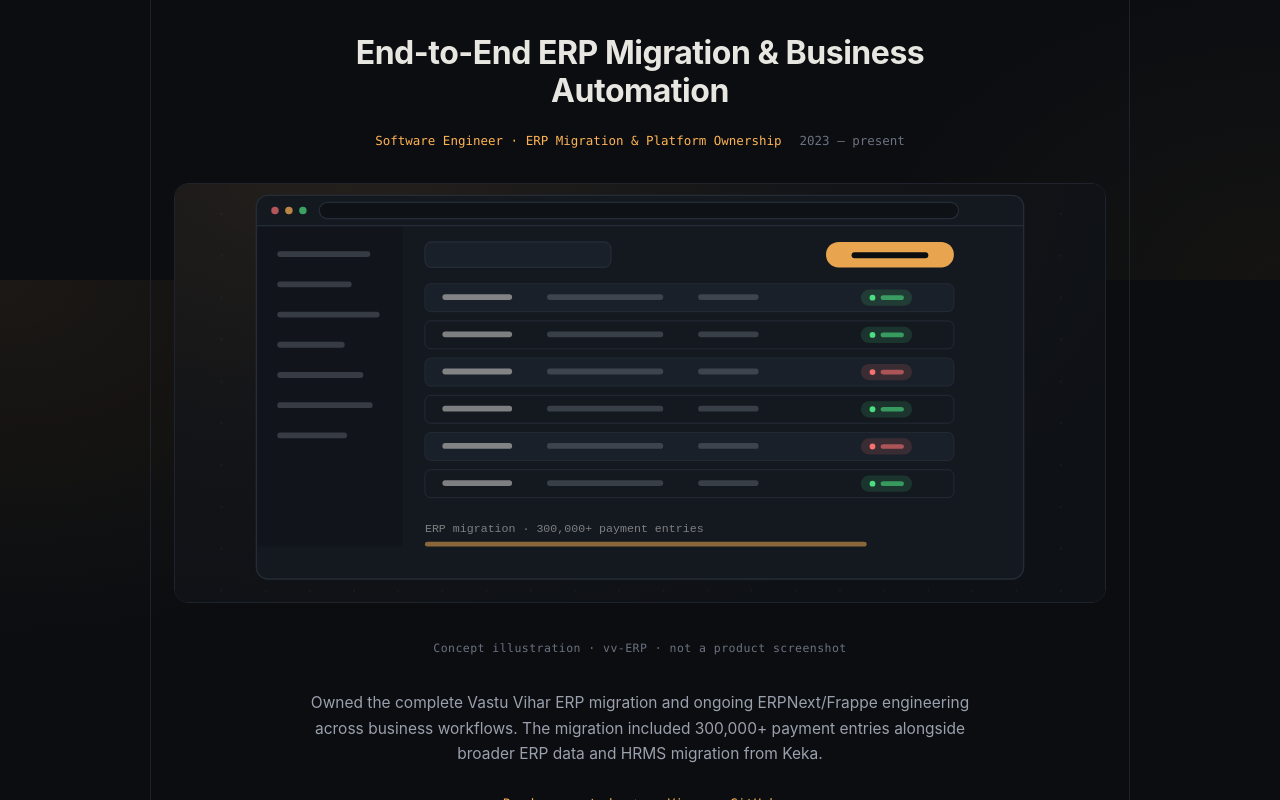
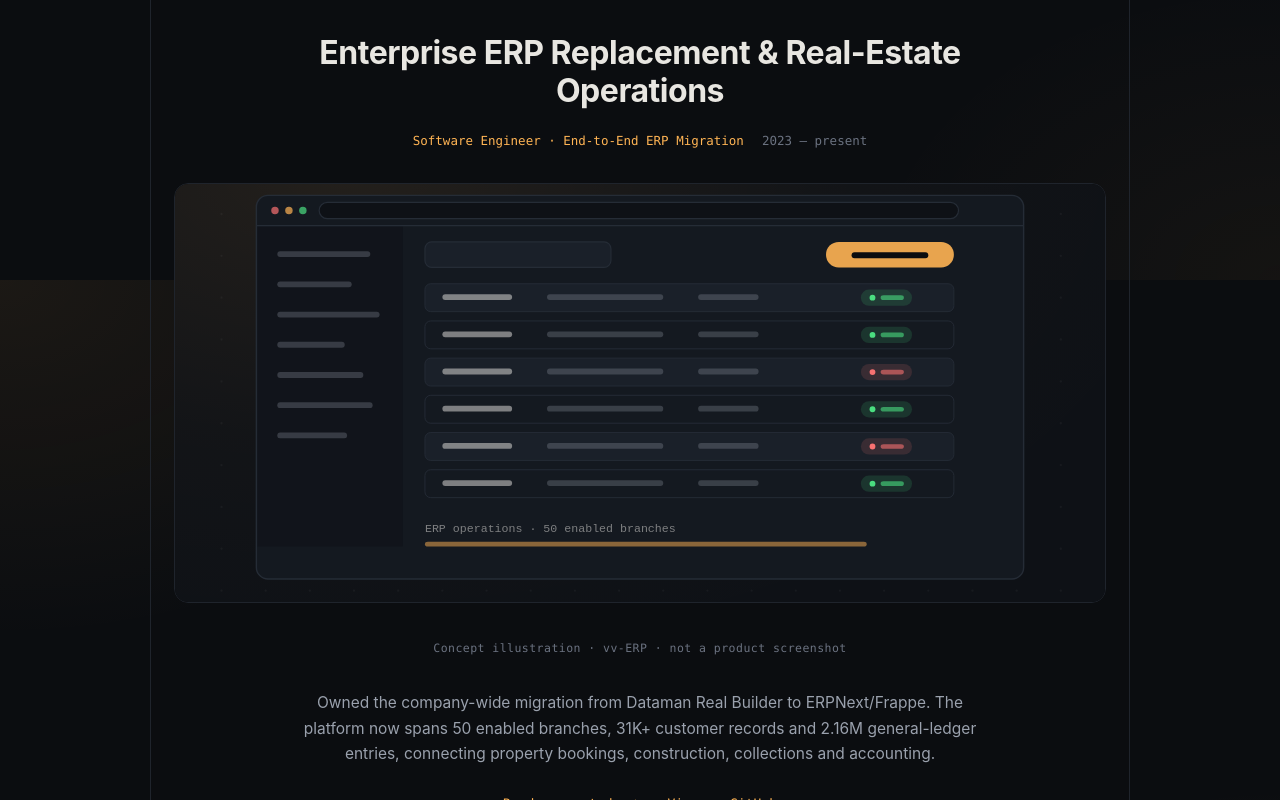
Before and after one commit to mprinceb/folio, a Next.js app: page /work in a window 1280 px wide. Shown: the part 2120-2920 px from the top of the page. Built offline with nearby package versions, Linux system fonts and the light colour scheme.

Commit message:
Quantify ERP replacement with verified business scale (#3)

```diff
--- a/app/components/Cover.jsx
+++ b/app/components/Cover.jsx
@@ -145,7 +145,7 @@ const ErpScene = () => (
         <Chiplet x={590} y={141 + i * 32} ok={i !== 2 && i !== 4} />
       </g>
     ))}
-    <text x={215} y={350} fontFamily="JetBrains Mono Variable, monospace" fontSize="10" fill={TXT}>ERP migration · 300,000+ payment entries</text>
+    <text x={215} y={350} fontFamily="JetBrains Mono Variable, monospace" fontSize="10" fill={TXT}>ERP operations · 50 enabled branches</text>
     <Bar x={215} y={358} w={380} h={4} c="rgba(255,180,84,.5)" />
   </Frame>
 );
--- a/app/projects.js
+++ b/app/projects.js
@@ -78,45 +78,75 @@ export const projects = [
     github: null,
   },
   {
-    slug: "vv-erp",
-    name: "vv-ERP",
-    title: "vv-ERP — End-to-End ERP Migration & Business Automation",
-    role: "Software Engineer · ERP Migration & Platform Ownership",
-    period: "2023 — present",
-    desc: "Owned the complete Vastu Vihar ERP migration and ongoing ERPNext/Frappe engineering across business workflows. The migration included 300,000+ payment entries alongside broader ERP data and HRMS migration from Keka.",
-    tags: ["Frappe / ERPNext", "Python", "Kubernetes", "ArgoCD", "Keycloak", "Nginx", "ELK"],
-    sections: [
+    "slug": "vv-erp",
+    "name": "vv-ERP",
+    "title": "Vastu Vihar — Enterprise ERP Replacement & Real-Estate Operations",
+    "role": "Software Engineer · End-to-End ERP Migration",
+    "period": "2023 — present",
+    "desc": "Owned the company-wide migration from Dataman Real Builder to ERPNext/Frappe. The platform now spans 50 enabled branches, 31K+ customer records and 2.16M general-ledger entries, connecting property bookings, construction, collections and accounting.",
+    "tags": [
+      "ERPNext / Frappe",
+      "Python",
+      "ERP migration",
+      "Real estate",
+      "Business workflows",
+      "Integrations"
+    ],
+    "sections": [
       {
-        h: "Overview",
-        p: [
-          "I owned the complete migration for Vastu Vihar’s company-wide ERP, followed by ongoing customization and operations on ERPNext/Frappe. The scope extends across CRM, sales, accounting, payments, stock, construction, HR and payroll. The 300,000+ payment entries represent one part of that migration, not its full scope.",
-        ],
+        "h": "Enterprise replacement, from business data to daily operations",
+        "p": [
+          "I owned Vastu Vihar’s company-wide migration from Dataman Real Builder to ERPNext/Frappe and continued engineering its business workflows. This was a replacement of an existing enterprise ERP, spanning property inventory and bookings, construction, collections, branch accounting, procurement, stock, HR and payroll. Payroll/HRMS migration from Keka was also part of my work."
+        ]
       },
       {
-        h: "Automation",
-        bullets: [
-          "Automated CRM, payroll, payment, accounting, and stock workflows with Frappe server scripts and custom apps.",
-          "Owned the end-to-end ERP migration, including payroll and HRMS migration from Keka to ERPNext.",
-          "Migrated 300,000+ payment entries as part of the wider ERP migration.",
-          "Published frappe-extend-auth, an open-source Frappe app configuring cross-site cookie behavior for allowed origins.",
+        "h": "Verified operating scale",
+        "bullets": [
+          "50 enabled branches out of 72 branch records.",
+          "324 project/phase records and 10,951 unit-master records.",
+          "31,917 customer records and 356,986 payment/receipt entries.",
+          "2,156,965 general-ledger entries.",
+          "755 active employees; 5,129 employee records including historical records."
         ],
+        "p": [
+          "These are current platform counts checked on 29 September 2026, not counts attributed to the original cutover. Project records include phases; customer records are not a claim about unique people."
+        ]
       },
       {
-        h: "Platform & operations",
-        bullets: [
-          "CI/CD pipelines and automated deployments on Kubernetes with ArgoCD (GitOps).",
-          "Multi-bench Frappe deployments behind Nginx, with ELK for monitoring and log analysis.",
-          "Single sign-on via Keycloak/OAuth2 across internal tools.",
-        ],
+        "h": "Engineering behind the migration",
+        "bullets": [
+          "Carried the business onto a Frappe/ERPNext customization layer with branch, project, phase and booking relationships. The implementation retains Dataman booking-reference fields in booking statements and receipt generation.",
+          "Worked on booking and payment workflows linking unit allocation, customer records, construction milestones and payment schedules, including cancellation and reversal behavior.",
+          "Continued engineering across branch accounting, fund movements, procurement, stock and payroll, with operational reporting and field-application integrations."
+        ]
       },
       {
-        h: "Mentoring",
-        p: [
-          "I ran a structured training program teaching interns Frappe/ERPNext development and Python fundamentals.",
+        "h": "What the platform enables",
+        "bullets": [
+          "A connected property lifecycle: inventory and booking through construction tracking, collections, transfers and registry approvals.",
+          "Consolidated branch-level collection and booking reporting, with project-wise filtering and separate collection channels.",
+          "Organization-specific approval and access workflows maintained in the ERP customization layer."
         ],
+        "p": [
+          "A live collection-and-booking report for 1–29 September 2026 returned 42 branch rows and reported 3.73 seconds of execution time in one observed run. This is a point-in-time observation, not a benchmark or a measured improvement over Dataman."
+        ]
       },
+      {
+        "h": "Platform & operations",
+        "bullets": [
+          "CI/CD and Kubernetes deployments with ArgoCD, multi-bench Frappe operations behind Nginx, and ELK monitoring.",
+          "Keycloak/OAuth2 integration and published Frappe authentication tooling.",
+          "Mentored interns in Python and Frappe/ERPNext development."
+        ]
+      },
+      {
+        "h": "Evidence and scope",
+        "p": [
+          "The migration source and end-to-end ownership are my account of the work. Operating-scale figures were checked against the live ERP; workflow descriptions were cross-checked against the application repository. Private source code, customer records and financial amounts are not published here. Before/after cost, time-saving and error-reduction percentages require an old-system baseline and are not asserted."
+        ]
+      }
     ],
-    github: "https://github.com/mprinceb/frappe-extend-auth",
+    "github": "https://github.com/mprinceb/frappe-extend-auth"
   },
   {
     slug: "agspeak",
```
Also changed, not shown: app/page.jsx (+4 -4 lines).
